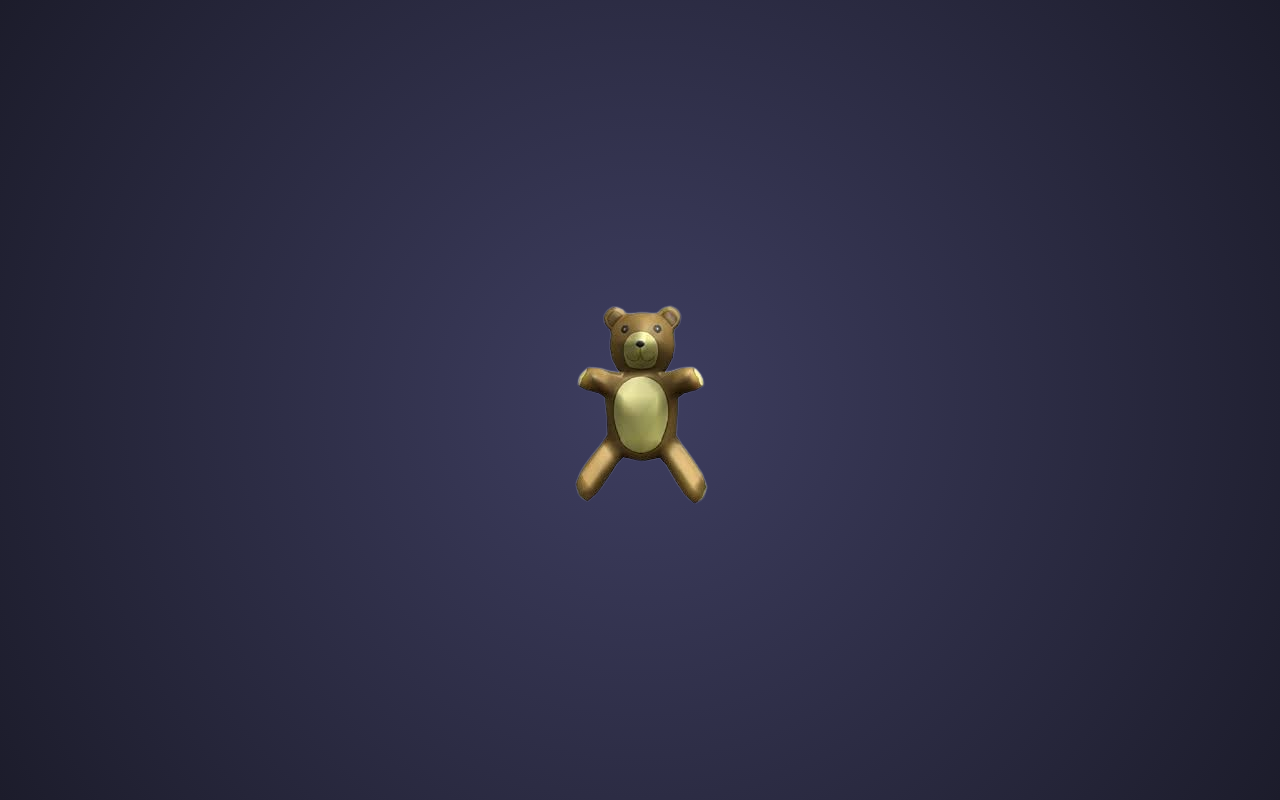
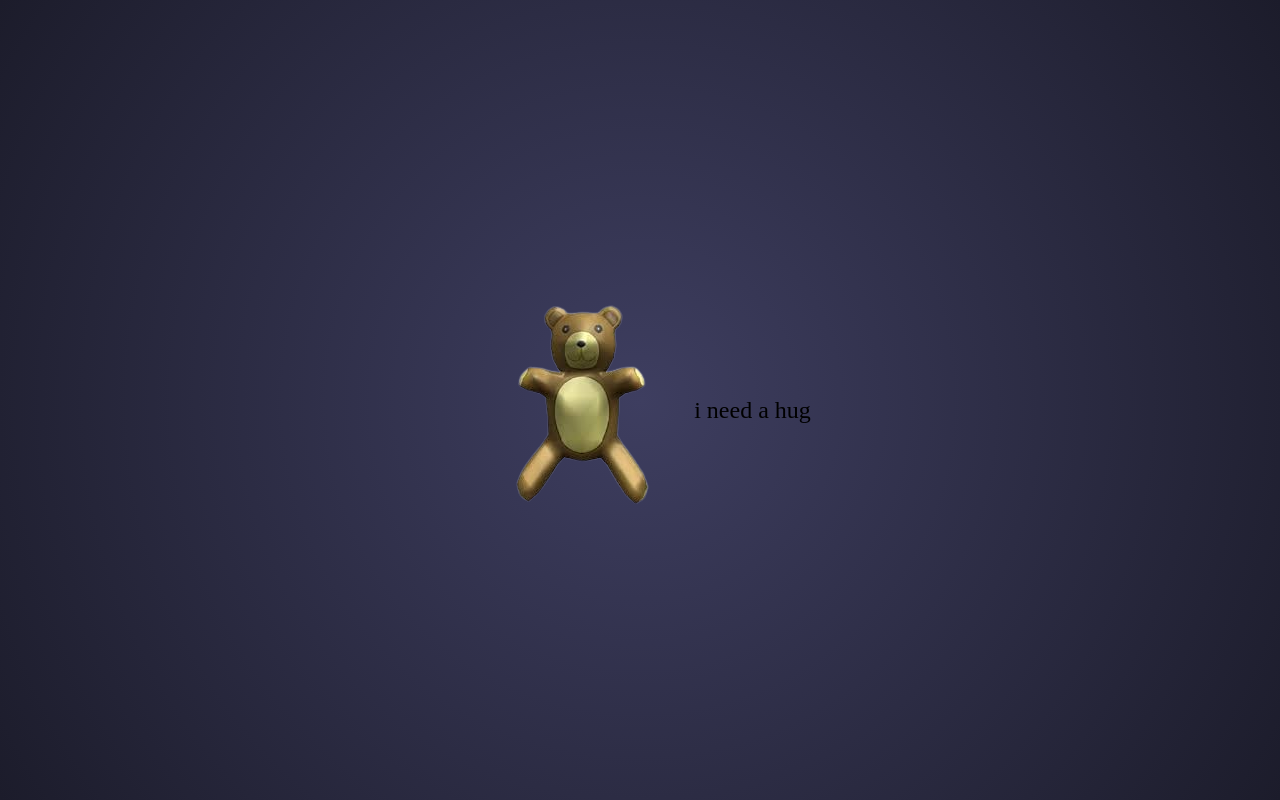
Before and after one commit to only-1-bot/teddybear, a plain HTML site: page index.html in a window 1280 px wide. Both pictures are taken after a click on the picture 640 px from the left and 400 px from the top of the page. Drawn offline with Linux system fonts and the light colour scheme.

Commit message:
puede k salga mal ESTE

```diff
--- a/index.html
+++ b/index.html
@@ -30,31 +30,62 @@ body {
     img:hover {
       transform: scale(1.05);
     }
+
+    #texto {
+      margin-top: 20px;
+      font-size: 1.5rem;
+      opacity: 0;
+      transition: opacity 0.3s ease;
+      text-align: center;
+    }
+
+    #texto.mostrar {
+      opacity: 1;
+      }
   </style>
 </head>
 <body>
   <img src="./assets/img/imagen.png" alt="Imagen central" id="imagen" />
-
+  <div id="texto"></div>
   <script>
-    const sonidos = [
-      'assets/sonidos/sonido1.mp3',
-      'assets/sonidos/sonido2.mp3',
-      'assets/sonidos/sonido3.mp3',
-      'assets/sonidos/sonido4.mp3',
-      'assets/sonidos/sonido5.mp3'
+ const sonidos = [
+      { src: 'assets/sonidos/sonido1.mp3', texto: 'i luv spending time with you' },
+      { src: 'assets/sonidos/sonido2.mp3', texto: 'will u be my friend?' },
+      { src: 'assets/sonidos/sonido3.mp3', texto: 'spending time with u is special' },
+      { src: 'assets/sonidos/sonido4.mp3', texto: 'i luv you <3' },
+      { src: 'assets/sonidos/sonido5.mp3', texto: 'i need a hug' }
     ];
 
     const imagen = document.getElementById('imagen');
+    const texto = document.getElementById('texto');
     let audioActual = null;
 
     imagen.addEventListener('click', () => {
+      // Animación
+      imagen.classList.add('animar');
+      setTimeout(() => {
+        imagen.classList.remove('animar');
+      }, 200);
+
+      // Detener sonido anterior
       if (audioActual && !audioActual.paused) {
         audioActual.pause();
         audioActual.currentTime = 0;
       }
 
-      const sonidoAleatorio = sonidos[Math.floor(Math.random() * sonidos.length)];
-      audioActual = new Audio(sonidoAleatorio);
+      // Elegir sonido aleatorio
+      const elegido = sonidos[Math.floor(Math.random() * sonidos.length)];
+      audioActual = new Audio(elegido.src);
+
+      // Mostrar texto
+      texto.textContent = elegido.texto;
+      texto.classList.add('mostrar');
+
+      // Ocultar texto cuando termine el sonido
+      audioActual.addEventListener('ended', () => {
+        texto.classList.remove('mostrar');
+      });
+
       audioActual.play();
     });
   </script>
```
